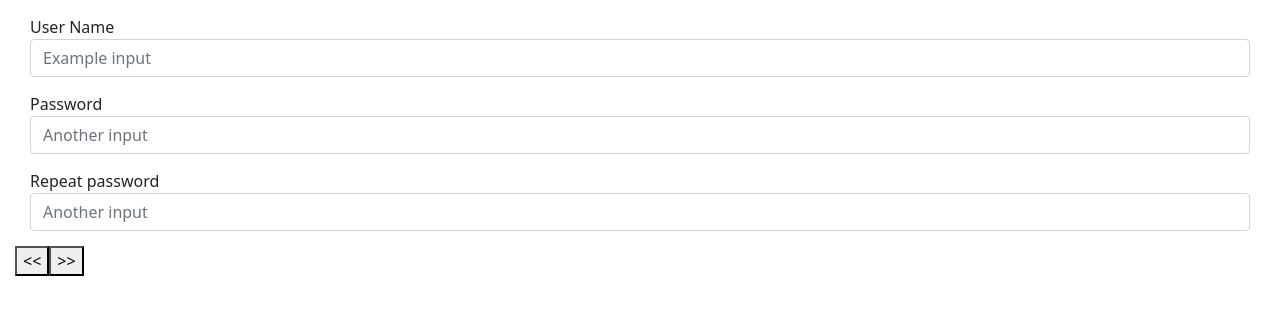
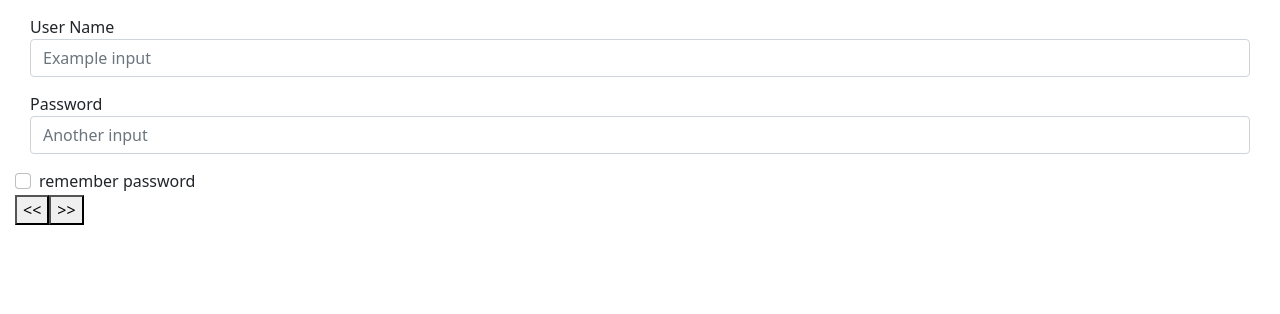
Before and after one commit to CPajares/Form-React, a React (Create React App) app: page / in a window 1280 px wide. Shown: the top 314 px of the page. Built offline with nearby package versions, Linux system fonts and the light colour scheme.

Commit message:
created Login

```diff
--- a/src/App.js
+++ b/src/App.js
@@ -1,5 +1,6 @@
 import "./App.css";
 import FirstPageForm from "./components/FirstPageForm/FirstPageForm";
+import Login from "./components/Login/Login";
 import SecondPageForm from "./components/SecondPageForm/SecondPageForm";
 import FormContext from "./context/Form";
 
@@ -8,7 +9,7 @@ function App() {
     <>
       <FormContext.Provider value={"b"}>
         <form className="form-group">
-          <SecondPageForm />
+          <Login />
         </form>
       </FormContext.Provider>
     </>
--- /dev/null
+++ b/src/components/Login/Login.js
@@ -0,0 +1,52 @@
+import ButtonB from "../Button/Button";
+
+const Login = () => {
+  return (
+    <>
+      <div className="form-group">
+        <label htmlFor="userName">User Name</label>
+        <input
+          type="text"
+          className="form-control"
+          id="userName"
+          placeholder="Example input"
+          autoComplete="off"
+        />
+      </div>
+      <div className="form-group">
+        <label htmlFor="password">Password</label>
+        <input
+          type="password"
+          className="form-control"
+          id="password"
+          placeholder="Another input"
+          required
+          autoComplete="off"
+        />
+      </div>
+      <div className="form-check">
+        <input
+          className="form-check-input"
+          type="checkbox"
+          id="rememberPassword"
+        />
+        <label className="form-check-label" htmlFor="rememberPassword">
+          remember password
+        </label>
+      </div>
+      <ButtonB
+        text={"<<"}
+        className={"btn btn-info"}
+        onClick={() => console.log("back")}
+      />
+      <ButtonB
+        type="submit"
+        text={">>"}
+        className={"btn btn-info"}
+        onClick={() => console.log("next")}
+      />
+    </>
+  );
+};
+
+export default Login;
```
